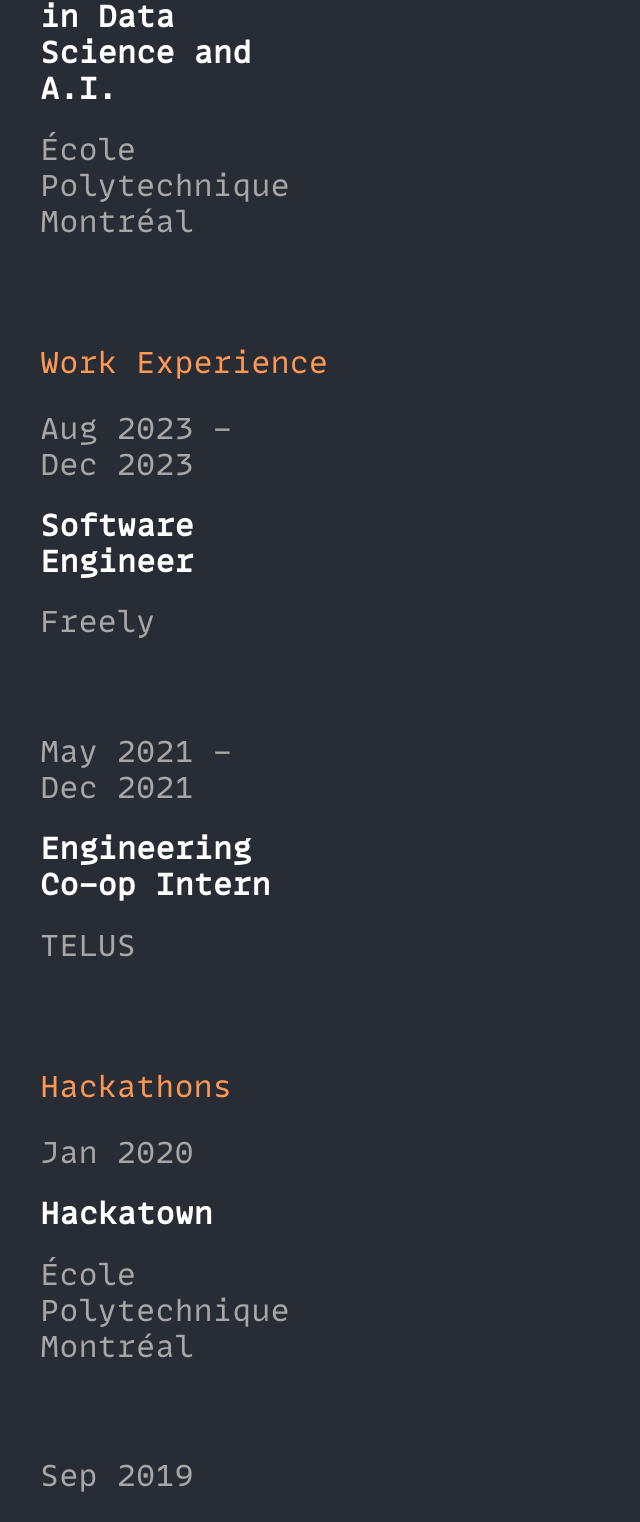
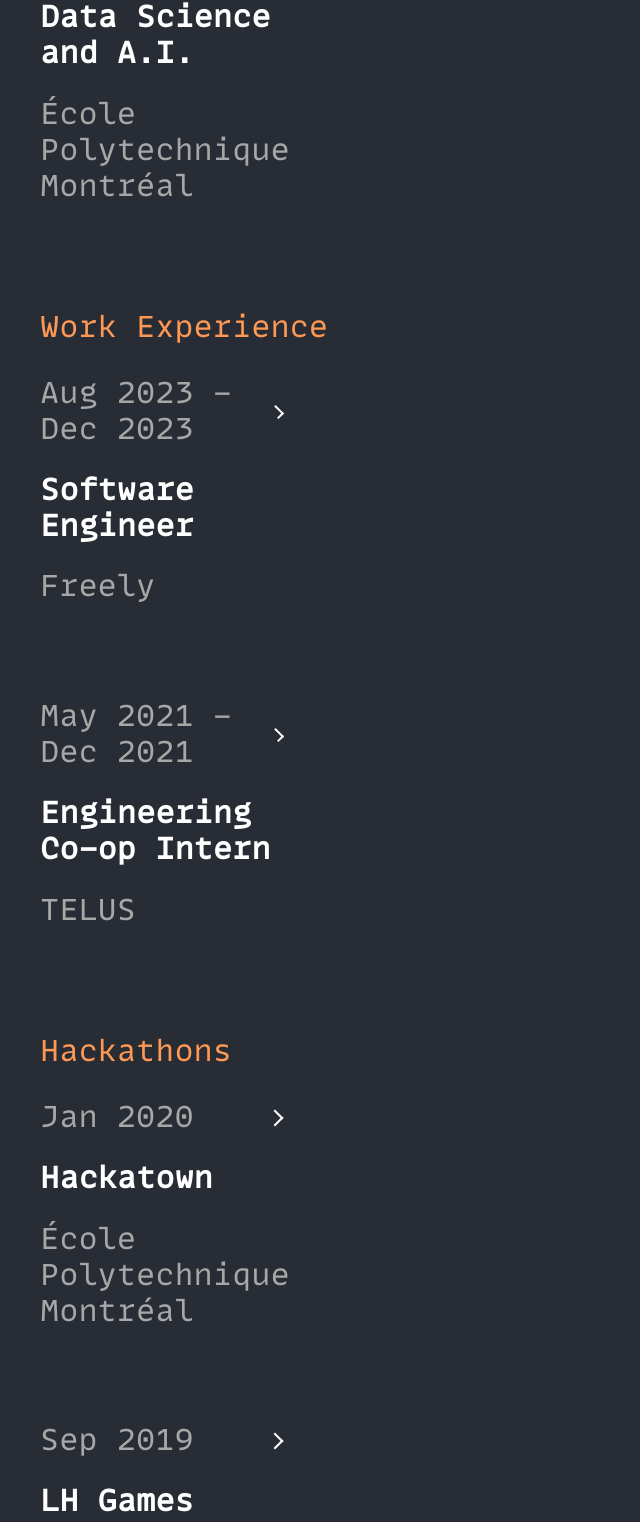
Before and after one commit to jeanmichel25/resume, a React (Create React App) app: page / in a window 768 px wide. Shown: the part 1247-2769 px from the top of the page, without its empty margins (0-640 px from the left). Built offline with nearby package versions, Linux system fonts and the light colour scheme.

Commit message:
added arrow indicating if block is expanded or not

```diff
--- a/src/App.css
+++ b/src/App.css
@@ -94,7 +94,7 @@
     display: flex;
     flex-direction: column;
     margin: auto;
-    width: 80vw;
+    width: 90vw;
   }
 
   .Block-subtitle {
@@ -116,6 +116,22 @@
     z-index: 1;
     background-color: #282c34;
     width: auto;
+  }
+
+  .arrow {
+    display: inline-block;
+    width: 5px;
+    height: 5px;
+    border-right: 2px solid;
+    border-bottom: 2px solid;
+    transform: rotate(-315deg);
+    margin-left: 10px;
+    transition: transform 0.2s ease-out;
+    margin-right: 30px;
+  }
+
+  .arrow.rotate {
+    transform: rotate(-135deg);
   }
 
   .Details-block {
@@ -264,6 +280,22 @@
     z-index: 1;
   }
 
+  .arrow {
+    display: inline-block;
+    width: 10px;
+    height: 10px;
+    border-right: 2px solid;
+    border-bottom: 2px solid;
+    transform: rotate(-45deg);
+    margin-left: 10px;
+    transition: transform 0.2s ease-out;
+    margin-right: 30px;
+  }
+
+  .arrow.rotate {
+    transform: rotate(-225deg);
+  }
+
   .Details-block {
     display: flex;
     flex-direction: column;
@@ -299,6 +331,14 @@
     margin-bottom: 0;
     margin-left: 20px;
   }
+}
+
+.date-block {
+  display: flex;
+  flex-direction: row;
+  justify-content: space-between;
+  margin: auto;
+  align-items: center;
 }
 
 .scroll-down {
--- a/src/ResumeComponents.tsx
+++ b/src/ResumeComponents.tsx
@@ -12,7 +12,10 @@
           <SlideIn>
             <div className='resume-block'>
               <div  className='Clickable-block' onClick={() => setIsExpanded(!isExpanded)}>
+                <div className='date-block'>
                   <h2 className='Block-text'>Aug 2019 - Dec 2023</h2>
+                  <div className={`arrow ${isExpanded ? 'rotate' : ''}`}></div>
+                </div>
                 <h2 className='Block-subtitle'>B.Eng in Software Engineering</h2>
                 <h2 className='Block-subtitle'>Specialized in Data Science and A.I.</h2>
                 <h2 className='Block-text'>École Polytechnique Montréal</h2>
@@ -41,7 +44,10 @@
           <SlideIn>
             <div className='resume-block'>
               <div  className='Clickable-block' onClick={() => setIsExpanded(!isExpanded)}>
+                <div className='date-block'>
                   <h2 className='Block-text'>Aug 2023 - Dec 2023</h2>
+                  <div className={`arrow ${isExpanded ? 'rotate' : ''}`}></div>
+                </div>
                 <h2 className='Block-subtitle'>Software Engineer</h2>
                 <h2 className='Block-text'>Freely</h2>
               </div>
@@ -60,7 +66,10 @@
           <SlideIn>
             <div className='resume-block'>
                 <div  className='Clickable-block' onClick={() => setIsExpanded2(!isExpanded2)}>
+                    <div className='date-block'>
                       <h2 className='Block-text'>May 2021 - Dec 2021</h2>
+                      <div className={`arrow ${isExpanded2 ? 'rotate' : ''}`}></div>
+                    </div>
                     <h2 className='Block-subtitle'>Engineering Co-op Intern</h2>
                     <h2 className='Block-text'>TELUS</h2>
                 </div>
@@ -84,6 +93,7 @@
 export function HackathonComponent() {
   const [isExpanded, setIsExpanded] = useState(false);
   const [isExpanded2, setIsExpanded2] = useState(false);
+
   return (
     <div className='Info-block' style={{ textAlign: 'left', marginLeft: '20px' }}>
       <RevealText>
@@ -91,8 +101,11 @@
       </RevealText>
       <SlideIn>
         <div className='resume-block'>
-                <div  className='Clickable-block' onClick={() => setIsExpanded(!isExpanded)}>
+          <div className='Clickable-block' onClick={() => setIsExpanded(!isExpanded)}>
+            <div className='date-block'>
               <h2 className='Block-text'>Jan 2020</h2>
+              <div className={`arrow ${isExpanded ? 'rotate' : ''}`}></div>
+            </div>
             <h2 className='Block-subtitle'>Hackatown</h2>
             <h2 className='Block-text'>École Polytechnique Montréal</h2>
           </div>
@@ -107,8 +120,11 @@
       <br />
       <SlideIn>
         <div className='resume-block'>
-                <div  className='Clickable-block' onClick={() => setIsExpanded2(!isExpanded2)}>
+          <div className='Clickable-block' onClick={() => setIsExpanded2(!isExpanded2)}>
+            <div className='date-block'>
               <h2 className='Block-text'>Sep 2019</h2>
+              <div className={`arrow ${isExpanded2 ? 'rotate' : ''}`}></div>
+            </div>
             <h2 className='Block-subtitle'>LH Games</h2>
             <h2 className='Block-text'>École Polytechnique Montréal</h2>
           </div>
@@ -140,7 +156,10 @@
           <SlideIn>
             <div className='resume-block'>
                 <div  className='Clickable-block' onClick={() => setIsExpanded(!isExpanded)}>
+                  <div className='date-block'>
                     <h2 className='Block-text'>Sep 2023 - Dec 2023</h2>
+                    <div className={`arrow ${isExpanded ? 'rotate' : ''}`}></div>
+                  </div>
                     <h2 className='Block-subtitle'>Cloud Computing class</h2>
                 </div>
                 <div className={`Details-block ${isExpanded ? 'expanded' : ''}`}>
@@ -157,7 +176,10 @@
           <SlideIn>
             <div className='resume-block'>
                 <div  className='Clickable-block' onClick={() => setIsExpanded2(!isExpanded2)}>
+                  <div className='date-block'>
                     <h2 className='Block-text'>April 2023</h2>
+                    <div className={`arrow ${isExpanded2 ? 'rotate' : ''}`}></div>
+                  </div>
                   <h2 className='Block-subtitle'>Diamond price predictor</h2>
                 </div>
                 <div className={`Details-block ${isExpanded2 ? 'expanded' : ''}`}>
@@ -174,7 +196,10 @@
           <SlideIn>
             <div className='resume-block'>
                 <div  className='Clickable-block' onClick={() => setIsExpanded3(!isExpanded3)}>
+                  <div className='date-block'>
                     <h2 className='Block-text'>Jan 2023 – April 2023</h2>
+                    <div className={`arrow ${isExpanded3 ? 'rotate' : ''}`}></div>
+                  </div>
                   <h2 className='Block-subtitle'>Data visualization project</h2>
                 </div>
                 <div className={`Details-block ${isExpanded3 ? 'expanded' : ''}`}>
@@ -192,7 +217,10 @@
           <SlideIn>
             <div className='resume-block'>
                 <div  className='Clickable-block' onClick={() => setIsExpanded4(!isExpanded4)}>
+                  <div className='date-block'>
                     <h2 className='Block-text'>Jan 2022 – May 2022</h2>
+                    <div className={`arrow ${isExpanded4 ? 'rotate' : ''}`}></div>
+                  </div>
                   <h2 className='Block-subtitle'>Web/mobile app with social features</h2>
                 </div>
                 <div className={`Details-block ${isExpanded4 ? 'expanded' : ''}`}>
@@ -212,7 +240,10 @@
           <SlideIn>
             <div className='resume-block'>
                 <div  className='Clickable-block' onClick={() => setIsExpanded5(!isExpanded5)}>
+                  <div className='date-block'>
                     <h2 className='Block-text'>Jan 2021 – May 2021</h2>
+                    <div className={`arrow ${isExpanded5 ? 'rotate' : ''}`}></div>
+                  </div>
                   <h2 className='Block-subtitle'>Web Development Project</h2>
                 </div>
                 <div className={`Details-block ${isExpanded5 ? 'expanded' : ''}`}>
@@ -232,7 +263,10 @@
           <SlideIn>
             <div className='resume-block'>
                 <div  className='Clickable-block' onClick={() => setIsExpanded6(!isExpanded6)}>
+                  <div className='date-block'>
                     <h2 className='Block-text'>Jan 2020 – May 2020</h2>
+                    <div className={`arrow ${isExpanded6 ? 'rotate' : ''}`}></div>
+                  </div>
                   <h2 className='Block-subtitle'>Embedded System Project</h2>
                 </div>
                 <div className={`Details-block ${isExpanded6 ? 'expanded' : ''}`}>
@@ -261,7 +295,10 @@
         <SlideIn>
             <div className='resume-block'>
                 <div  className='Clickable-block' onClick={() => setIsExpanded(!isExpanded)}>
+                  <div className='date-block'>
                     <h2 className='Block-text'>March 2024</h2>
+                    <div className={`arrow ${isExpanded ? 'rotate' : ''}`}></div>
+                  </div>
                   <h2 className='Block-subtitle'>This Web App 😊</h2>
                 </div>
                 <div className={`Details-block ${isExpanded ? 'expanded' : ''}`}>
@@ -277,7 +314,10 @@
         <SlideIn>
             <div className='resume-block'>
                 <div  className='Clickable-block' onClick={() => setIsExpanded2(!isExpanded2)}>
+                  <div className='date-block'>
                     <h2 className='Block-text'>Dec 2023 - Present</h2>
+                    <div className={`arrow ${isExpanded2 ? 'rotate' : ''}`}></div>
+                  </div>
                   <h2 className='Block-subtitle'>Social scheduler application</h2>
                 </div>
                 <div className={`Details-block ${isExpanded2 ? 'expanded' : ''}`}>
```
Lines whose indentation alone changed are shown as unchanged.
